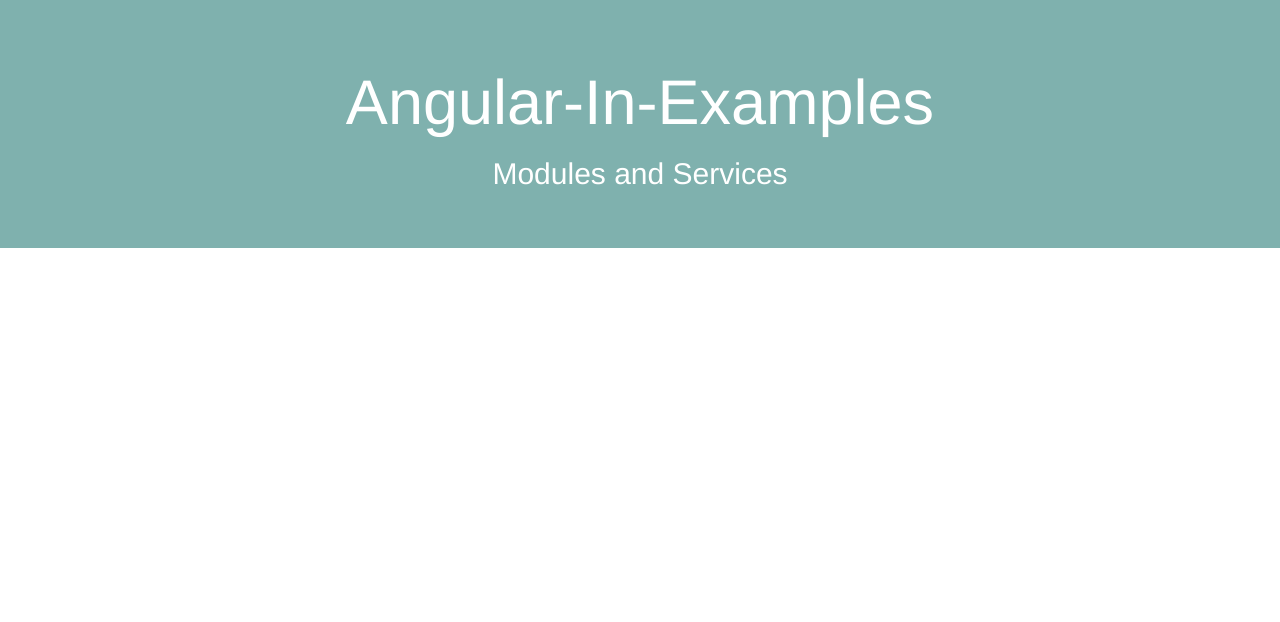
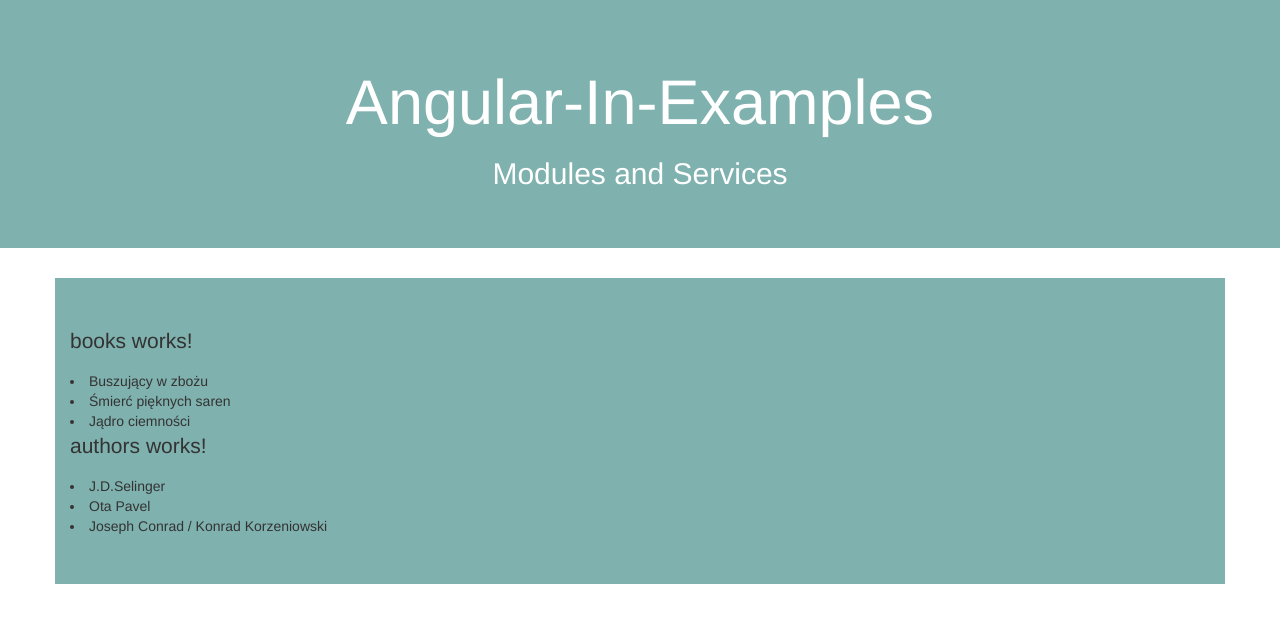
Before and after one commit to RafalM2000/modulesServices, an Angular app: page / in a window 1280 px wide. Shown: the top 622 px of the page. Built offline with nearby package versions, Linux system fonts and the light colour scheme.

Commit message:
two new components

```diff
--- a/src/app/app.component.html
+++ b/src/app/app.component.html
@@ -2,3 +2,8 @@
   <h1>{{title1}}</h1>
   <h2>{{title2}}</h2>
 </div>
+
+<div class="jumbotron container">
+  <app-books></app-books>
+  <app-authors></app-authors>
+</div>
--- a/src/app/app.module.ts
+++ b/src/app/app.module.ts
@@ -2,10 +2,14 @@
 import { NgModule } from '@angular/core';
 
 import { AppComponent } from './app.component';
+import { BooksComponent } from './library/books/books.component';
+import { AuthorsComponent } from './library/authors/authors.component';
 
 @NgModule({
   declarations: [
-    AppComponent
+    AppComponent,
+    BooksComponent,
+    AuthorsComponent
   ],
   imports: [
     BrowserModule
--- /dev/null
+++ b/src/app/library/authors/authors.component.html
@@ -0,0 +1,4 @@
+<p>authors works!</p>
+<li>J.D.Selinger</li>
+<li>Ota Pavel</li>
+<li>Joseph Conrad / Konrad Korzeniowski</li>
--- /dev/null
+++ b/src/app/library/authors/authors.component.ts
@@ -0,0 +1,15 @@
+import { Component, OnInit } from '@angular/core';
+
+@Component({
+  selector: 'app-authors',
+  templateUrl: './authors.component.html',
+  styleUrls: ['./authors.component.css']
+})
+export class AuthorsComponent implements OnInit {
+
+  constructor() { }
+
+  ngOnInit(): void {
+  }
+
+}
--- /dev/null
+++ b/src/app/library/books/books.component.html
@@ -0,0 +1,4 @@
+<p>books works!</p>
+<li>Buszujący w zbożu</li>
+<li>Śmierć pięknych saren</li>
+<li>Jądro ciemności</li>
--- /dev/null
+++ b/src/app/library/books/books.component.ts
@@ -0,0 +1,15 @@
+import { Component, OnInit } from '@angular/core';
+
+@Component({
+  selector: 'app-books',
+  templateUrl: './books.component.html',
+  styleUrls: ['./books.component.css']
+})
+export class BooksComponent implements OnInit {
+
+  constructor() { }
+
+  ngOnInit(): void {
+  }
+
+}
```
Also changed, not shown: src/app/library/authors/authors.component.css (added), src/app/library/books/books.component.css (added), 2 other files (tests, documents, lock files or other folders).
